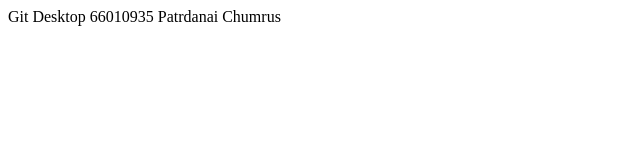
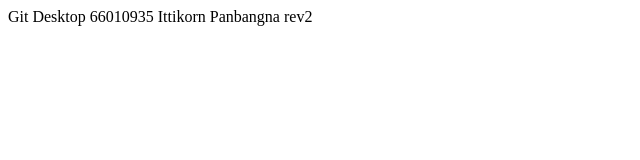
Before and after one commit to 66010935/git101, a plain HTML site: page index.html in a window 1280 px wide. Shown: the full height of the page, 0-640 px from the left. Drawn offline with Linux system fonts and the light colour scheme.

Commit message:
Update index.html

```diff
--- a/index.html
+++ b/index.html
@@ -6,6 +6,6 @@
     <title>Document</title>
 </head>
 <body>
-    Git Desktop 66010935 Patrdanai Chumrus
+    Git Desktop 66010935 Ittikorn Panbangna rev2
 </body>
 </html>
```
